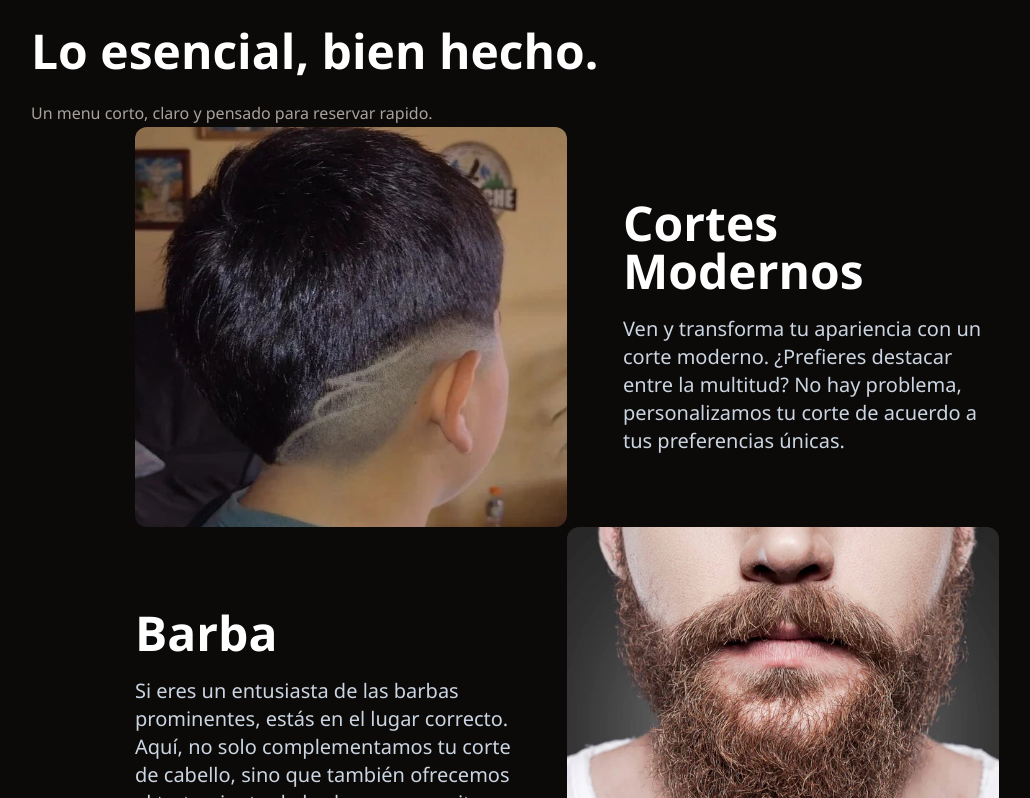
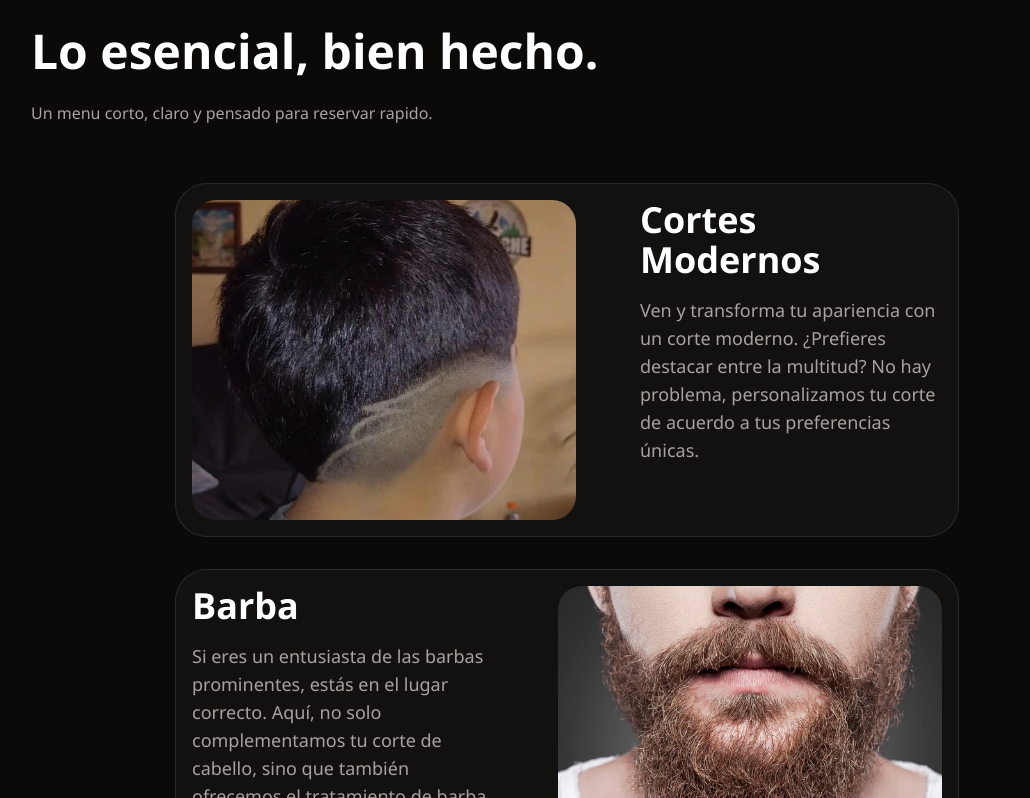
Before and after one commit to Alejo9601/don-ribete-barber, a React (Vite) app in the folder frontend/: page / in a window 1280 px wide. Shown: the part 842-1640 px from the top of the page, without its empty margins (73-1103 px from the left). Built offline with nearby package versions, Linux system fonts and the light colour scheme; no server answers.

Commit message:
fix(frontend): refine service cards and reveal motion

```diff
--- a/frontend/src/components/BusinessServices/ServiceContainer.tsx
+++ b/frontend/src/components/BusinessServices/ServiceContainer.tsx
@@ -7,9 +7,9 @@ const ServiceContainer = ({
   reversed: boolean
 }) => {
   return (
-    <article className="flex service opacity-0">
+    <article className="service flex translate-y-10 overflow-hidden rounded-[2rem] border border-white/10 bg-white/[0.03] p-4 opacity-0 blur-[6px] transition-[opacity,transform,filter] duration-700 ease-out will-change-transform">
       <div
-        className={`flex flex-col ${reversed ? 'lg:flex-row-reverse' : 'lg:flex-row'} h-fit lg:h-[400px]`}
+        className={`flex h-fit w-full min-w-0 flex-col gap-6 ${reversed ? 'lg:flex-row-reverse' : 'lg:flex-row'} lg:h-[320px] lg:items-stretch`}
       >
         {children}
       </div>
--- a/frontend/src/components/BusinessServices/ServiceDescription.tsx
+++ b/frontend/src/components/BusinessServices/ServiceDescription.tsx
@@ -11,19 +11,20 @@ const ServiceDescription = ({
 }) => {
   return (
     <>
-      <div className="flex w-full lg:w-1/2 h-auto justify-center">
+      <div className="flex h-[16rem] w-full shrink-0 overflow-hidden rounded-[1.5rem] lg:h-full lg:w-[24rem]">
         <img
-          className="object-cover object-center w-full h-full rounded-xl"
+          className="h-full w-full object-cover object-center"
           src={descImage}
+          alt={descHeading}
         />
       </div>
       <div
-        className={`flex flex-col w-full lg:w-1/2 h-fit lg:h-full py-8 lg:py-0 text-white justify-center ${reversed ? 'items-end lg:pr-14' : 'items-start lg:pl-14'} `}
+        className={`flex h-fit w-full min-w-0 flex-col justify-center py-2 text-white lg:flex-1 lg:py-0 ${reversed ? 'items-start lg:pr-10' : 'items-start lg:pl-10'} `}
       >
-        <h1 className="w-full text-center lg:text-start text-5xl font-bold">
+        <h1 className="w-full text-start text-3xl font-semibold md:text-4xl">
           {descHeading}
         </h1>
-        <p className="w-full text-center lg:text-start pt-5 text-xl text-slate-300">
+        <p className="w-full pt-4 text-base leading-7 text-stone-400 md:text-lg">
           {descParagraph}
         </p>
       </div>
--- a/frontend/src/components/BusinessServices/index.tsx
+++ b/frontend/src/components/BusinessServices/index.tsx
@@ -15,6 +15,7 @@ function isOddIndex(index: number) {
 const BusinessServices = () => {
   return (
     <WithMarginWrapper>
+      <div className="mx-auto mt-14 flex w-full max-w-6xl flex-col gap-8 px-6 lg:px-10">
         {services.map((service, index) => {
           return (
             <ServiceContainer reversed={isOddIndex(index)} key={index}>
@@ -27,6 +28,7 @@ const BusinessServices = () => {
             </ServiceContainer>
           )
         })}
+      </div>
     </WithMarginWrapper>
   )
 }
```
Lines whose indentation alone changed are shown as unchanged.
